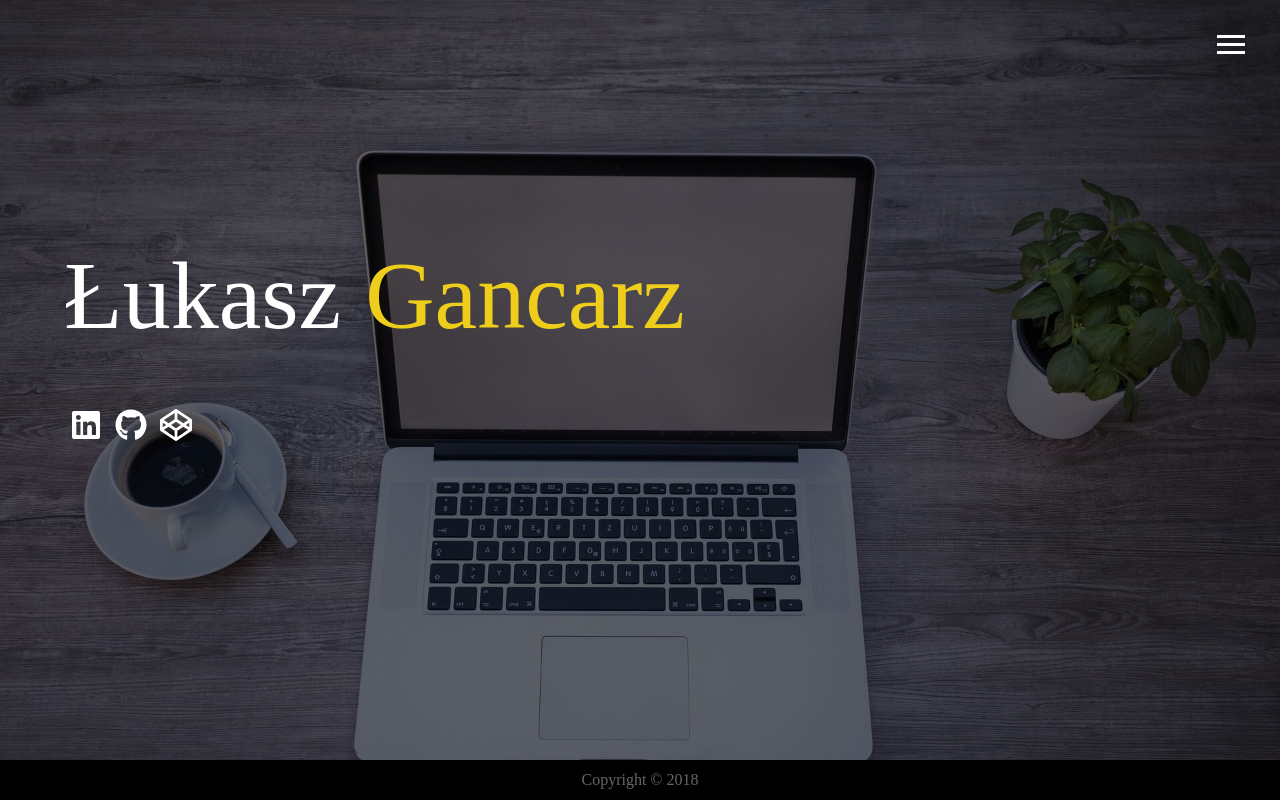
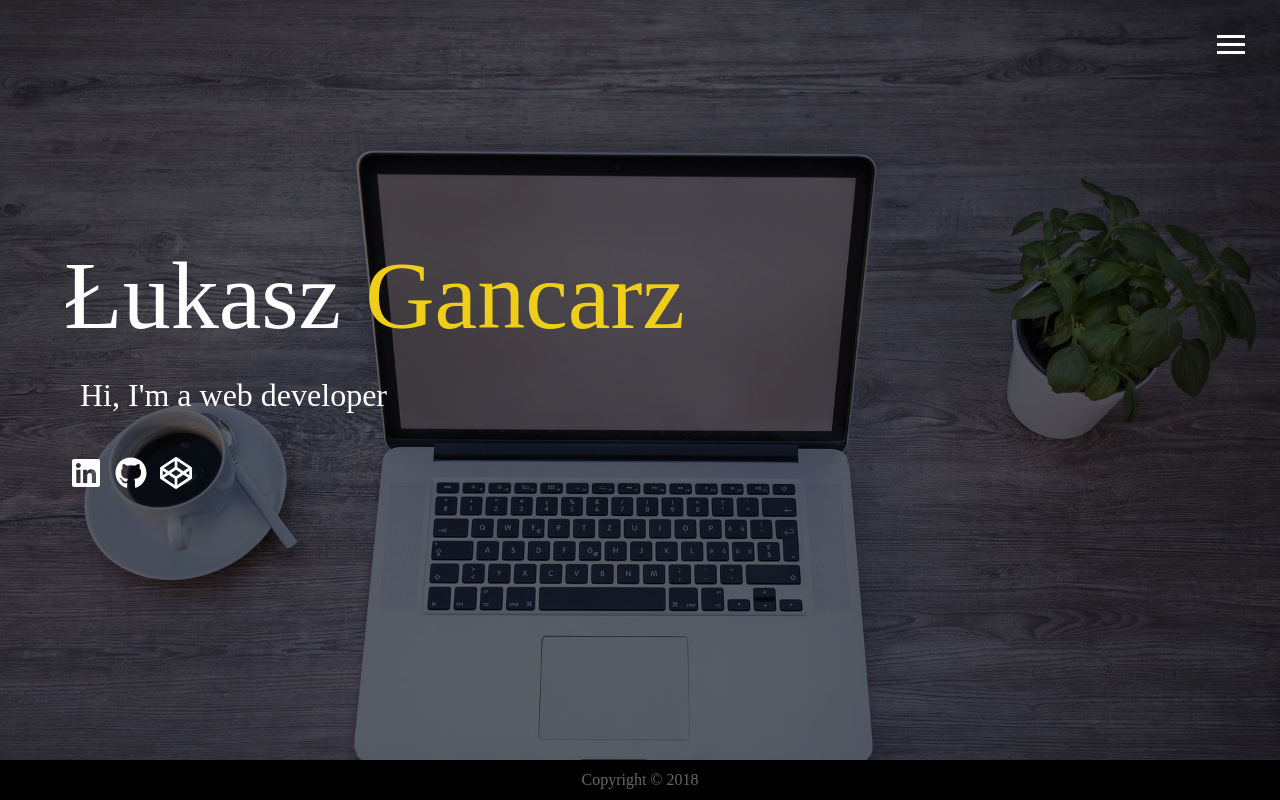
Before and after one commit to LukasG85/Portfolio, a Gatsby site: page / in a window 1280 px wide. Built offline with nearby package versions, Linux system fonts and the light colour scheme; Gatsby itself is replaced by a stand-in of ours.

Commit message:
portfolio v3

```diff
--- a/src/components/global/Typing.js
+++ b/src/components/global/Typing.js
@@ -1,22 +1,117 @@
-import React from "react";
-import Typewriter from "typewriter-effect";
+import React, { Component } from "react";
 
-function Typing() {
-  return (
-    <>
-      <Typewriter
-        options={{
-          strings: [
-            `Hi, I'm a web developer`,
-            `I create websites`,
-            `And mobile applications`
-          ],
-          autoStart: true,
-          loop: true
-        }}
-      />
-    </>
-  );
+export default class Typing extends Component {
+  state = {
+    active: false
+  };
+
+  componentDidMount() {
+    //Typing
+    const spnText = document.querySelector(".text");
+
+    const txt = [
+      `Hi, I'm a web developer`,
+      `I create websites`,
+      `And mobile applications`
+    ];
+
+    let acttiveLetter = -10;
+    let activeWord = 0;
+
+    const addLetter = () => {
+      if (acttiveLetter >= 0) {
+        spnText.textContent += txt[activeWord][acttiveLetter];
+      }
+
+      acttiveLetter++;
+
+      if (acttiveLetter === txt[activeWord].length) {
+        activeWord++;
+        if (activeWord === txt.length) {
+          activeWord = 0;
+        }
+
+        return setTimeout(() => {
+          acttiveLetter = 0;
+          spnText.textContent = "";
+          addLetter();
+        }, 2000);
+      }
+
+      setTimeout(addLetter, 100);
+    };
+
+    addLetter();
+
+    const cursorAnimation = () => {
+      this.setState({
+        active: !this.state.active
+      });
+    };
+    setInterval(cursorAnimation, 400);
+  }
+
+  render() {
+    return (
+      <h2 className="sm-heading">
+        <span className="text" />
+        <span className="cursor">|</span>
+      </h2>
+    );
+  }
 }
 
-export default Typing;
+// import React from "react";
+
+// //Typing
+// const spnText = document.querySelector(".text");
+// const spnCursor = document.querySelector(".cursor");
+// const txt = [
+//   `Hi, I'm a web developer`,
+//   `I create websites`,
+//   `And mobile applications`
+// ];
+// console.log(spnCursor, spnText);
+// let acttiveLetter = -10;
+// let activeWord = 0;
+
+// const addLetter = () => {
+//   if (acttiveLetter >= 0) {
+//     spnText.textContent += txt[activeWord][acttiveLetter];
+//   }
+
+//   acttiveLetter++;
+
+//   if (acttiveLetter === txt[activeWord].length) {
+//     activeWord++;
+//     if (activeWord === txt.length) {
+//       activeWord = 0;
+//     }
+
+//     return setTimeout(() => {
+//       acttiveLetter = 0;
+//       spnText.textContent = "";
+//       addLetter();
+//     }, 2000);
+//   }
+
+//   setTimeout(addLetter, 100);
+// };
+
+// addLetter();
+
+// const cursorAnimation = () => {
+//   spnCursor.classList.toggle("active");
+// };
+// setInterval(cursorAnimation, 400);
+
+// function Typing() {
+//   return (
+//     <h2 className="sm-heading">
+//       <span className="text">{}</span>
+//       <span className="cursor">|</span>
+//     </h2>
+//   );
+// }
+
+// export default Typing;
--- a/src/pages/index.js
+++ b/src/pages/index.js
@@ -2,7 +2,7 @@ import React from "react";
 import Layout from "../components/layout";
 import SEO from "../components/seo";
 import Icons from "../components/global/SocialIcons";
-// import Typing from "../components/global/Typing";
+import Typing from "../components/global/Typing";
 
 const IndexPage = () => (
   <Layout>
@@ -11,7 +11,7 @@ const IndexPage = () => (
       <h1 className="lg-heading">
         Łukasz <span className="text-secondary">Gancarz</span>
       </h1>
-      <h2 className="sm-heading">{/* <Typing /> */}</h2>
+      <Typing />
       <div className="icons">
         <Icons />
       </div>
```
